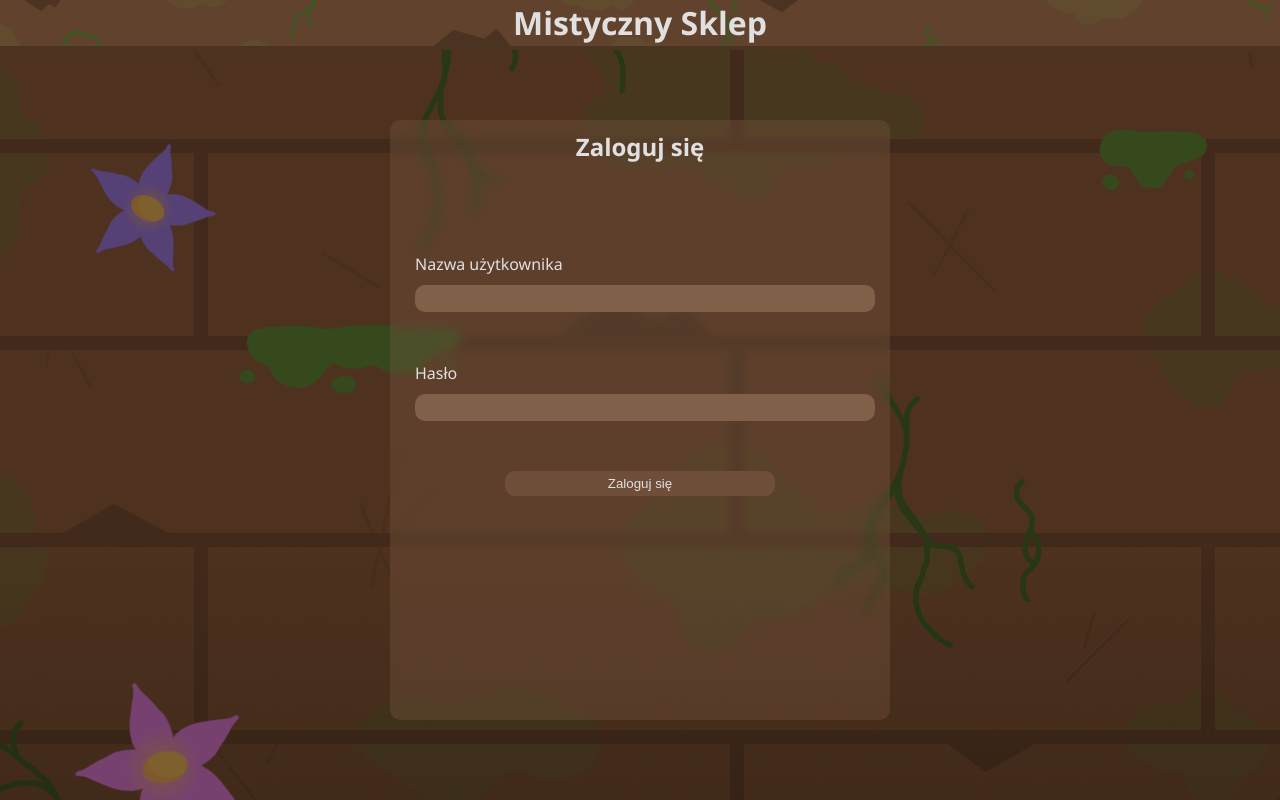
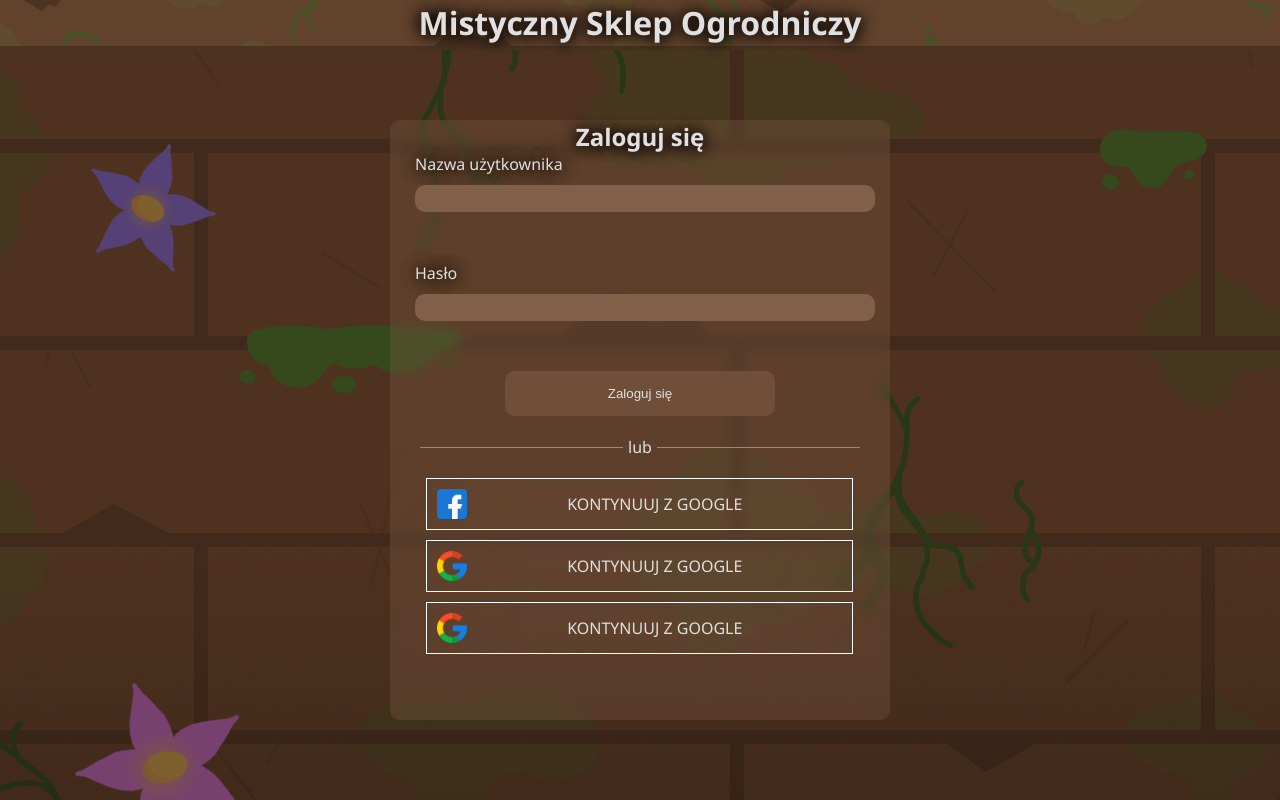
Before and after one commit to MistycznySklep/MistycznySklep, a PHP site: page /login.html in a window 1280 px wide. Run offline with PHP 8.4, Linux system fonts and the light colour scheme.

Commit message:
dodanie logowania sie przez googla itp, dodanie funkcji ktora w duzym skrocie zmzienia kolorek labela gdy powiazny z nim input jest na focusie (1h to ponad robilem, nie polecam)

```diff
--- a/FrontEnd/Assets/Styles/LoginCSS.css
+++ b/FrontEnd/Assets/Styles/LoginCSS.css
@@ -2,6 +2,7 @@
     --InputBgColor: #81604a;
     --ButtonBgColor: #704f3a;
       --textSzary: #e0e0e0;
+      --InputRozowy: #b169a7;
 }
 *{
     color: var(--textSzary);
@@ -10,6 +11,12 @@ body{
     width: 100vw;
     height: 100vh;
 }
+h1,h2,label{
+    text-shadow: 0 0 16px #000000, 0 0 16px #000000;
+}
+h1{
+    margin-block: 20px;
+}
 header{
     display: flex;
     align-items: center;
@@ -17,7 +24,7 @@ header{
 }
 .formLogowanie{
     width: 500px;
-    height: 600px;
+    min-height: 600px;
     position: absolute;
     left: 50%;
     top: 52.5%;
@@ -39,7 +46,7 @@ header{
     left: 5%;
     /* background-color: #fff; */
 }
-input{
+form input{
     position: relative;
     width: 100%;
     margin-top: 10px;
@@ -51,25 +58,82 @@ input{
     border: none;
     outline: none;
 }
+form input:focus{
+   box-shadow: inset 0 0 8px #b169a7, 0 0 8px #b169a7;
+}
 h2{
     text-align: center;
-    margin-top: 10px;
+
+
 }
 .wyslij{
     position: relative;
     padding: 5px;
     width: 60%;
     left: 20%;
+    padding: 15px;
+
 }
 .wyslij{
     border-radius: 10px;
     background-color: var(--ButtonBgColor);
     border: none;
     cursor: pointer;
-    transition: transform .3s;
+    transition: box-shadow .3s;
+
 
 }
 .wyslij:hover{
-    transform: scale(1.2);
-    transition: transform .3s;
+    box-shadow: inset 0 0 8px #b169a7, 0 0 8px #b169a7;
+    color: var(--InputRozowy);
+    transition: box-shadow .3s;
+
 }
+
+.hr{
+    width: 100%;
+    margin-block: 20px;
+    display: flex;
+    justify-content: center;
+    align-items: center;
+}
+hr span{
+
+    background-color: #999;
+
+}
+.Line{
+    background-color: #9b9b9bd5;
+    height: 1px;
+    width: 50%;
+    margin-inline: 5px;
+}
+.MetodyLogowania{
+    width: 100%;
+    height: 200px;
+}
+.MetodaLogowania{
+    position: relative;
+    width: 90%;
+    left: 2.5%;
+    margin-block: 10px;
+    border: 1px solid #fff;
+    backdrop-filter: blur(50px);
+    text-align: center;
+    text-transform: uppercase;
+    padding: 10px;
+    display: flex;
+
+    align-items: center;
+
+}
+.MetodaLogowania:hover{
+    background-color: #86634e;
+}
+.MetodaLogowania p{
+    margin-right: auto;
+}
+.MetodaLogowania img{
+    height: 30px;
+    margin-right: auto;
+}
--- a/FrontEnd/login.html
+++ b/FrontEnd/login.html
@@ -6,18 +6,31 @@
     <title>Logowanie</title>
     <link rel="stylesheet" href="Assets/Styles/GlobalCSS.css">
     <link rel="stylesheet" href="Assets/Styles/LoginCSS.css">
+    <script defer src="loginJS.js"></script>
 </head>
 <body>
-<header><h1>Mistyczny Sklep</h1></header>
+<header><h1>Mistyczny Sklep Ogrodniczy</h1></header>
 <div class="formLogowanie">
     <h2>Zaloguj się</h2>
     <div class="Logowanie">
         <form>
-            <label for="login">Nazwa użytkownika</label><input type="text" name="login">
-            <label for="password">Hasło</label><input type="password" name="password">
+            <label for="login">Nazwa użytkownika</label><input type="text" name="login" >
+            <label for="password">Hasło</label><input type="password" name="password" >
             <button class="wyslij">Zaloguj się</button>
+            <div class="hr">
+                <div class="Line"></div>
+                <span>lub</span>
+                <div class="Line"></div>
+            </div>
+            <div class="MetodyLogowania">
+                <div class="MetodaLogowania"><img src="Assets/Images/facebook-icon.png" alt=""><p>Kontynuuj z google</p></div>
+                <div class="MetodaLogowania"><img src="Assets/Images/google-icon.png" alt=""><p>Kontynuuj z google</p></div>
+                <div class="MetodaLogowania"><img src="Assets/Images/google-icon.png" alt=""><p>Kontynuuj z google</p></div>
+
+            </div>
         </form>
     </div>
 </div>
 </body>
 </html>
+<!-- <a href="https://www.flaticon.com/free-icons/google" title="google icons">Google icons created by Freepik - Flaticon</a> -->
--- /dev/null
+++ b/FrontEnd/loginJS.js
@@ -0,0 +1,38 @@
+let labelForm = document.querySelectorAll("label")
+let inputsForm = document.querySelectorAll("input")
+let x = true;
+inputsForm.forEach(input => {
+    input.addEventListener('focus', () => InputFocused(input));
+});
+
+function InputFocused(input){
+
+
+
+    let InputName = input.name;
+    let label;
+    if(InputName === "login"){
+
+        label = document.querySelector(`label[for="${input.name}"]`)
+        if(label){
+            label.style.color = "#b169a7";
+            input.addEventListener('blur', function zmianaKolorka() {
+                label.style.color = "";
+                input.removeEventListener('blur', zmianaKolorka);
+            });
+
+        }
+    }else if(InputName === "password"){
+        label = document.querySelector(`label[for="${input.name}"]`)
+        if(label){
+            label.style.color = "#b169a7"
+            input.addEventListener('blur', function powrotKolorka() {
+                label.style.color = "";
+                input.removeEventListener('blur', powrotKolorka);
+            });
+        }
+    }
+
+
+
+}
```
Also changed, not shown: FrontEnd/Assets/Images/facebook-icon.png (added), FrontEnd/Assets/Images/google-icon.png (added), FrontEnd/Assets/Images/youtube-icon.png (added).
